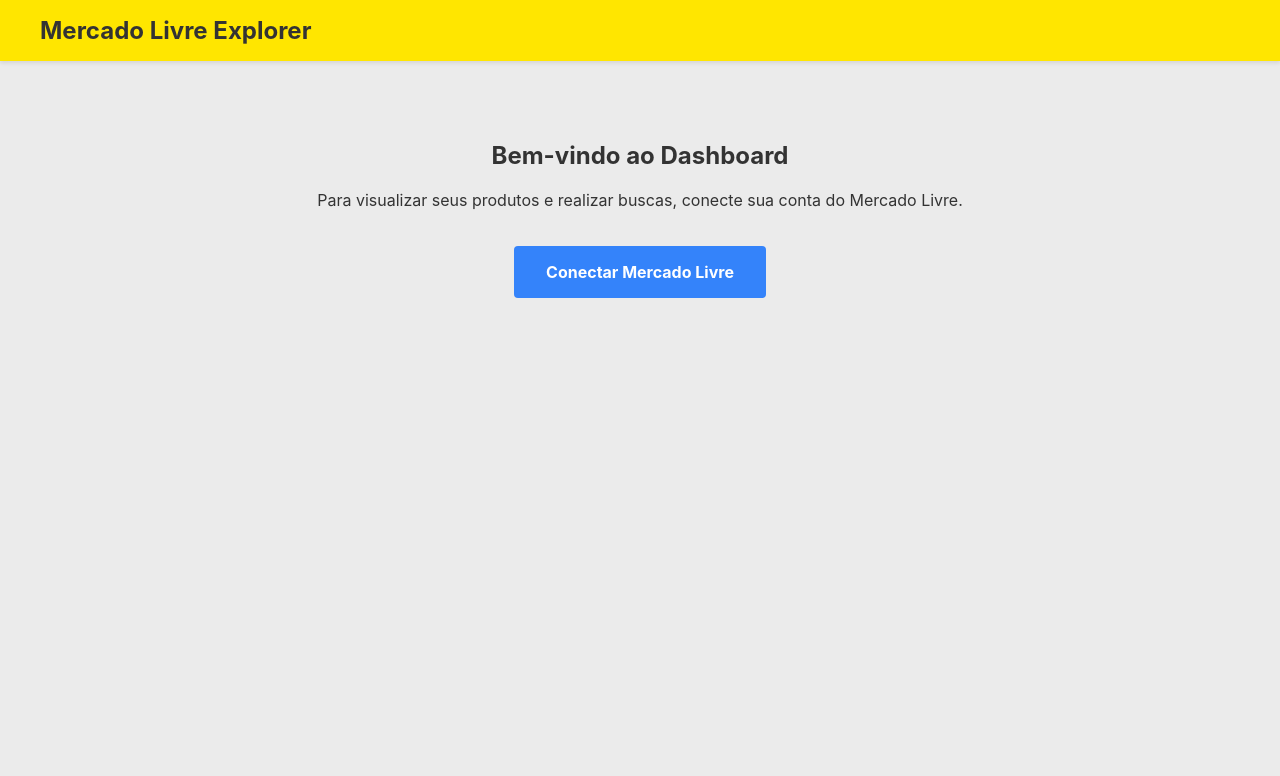
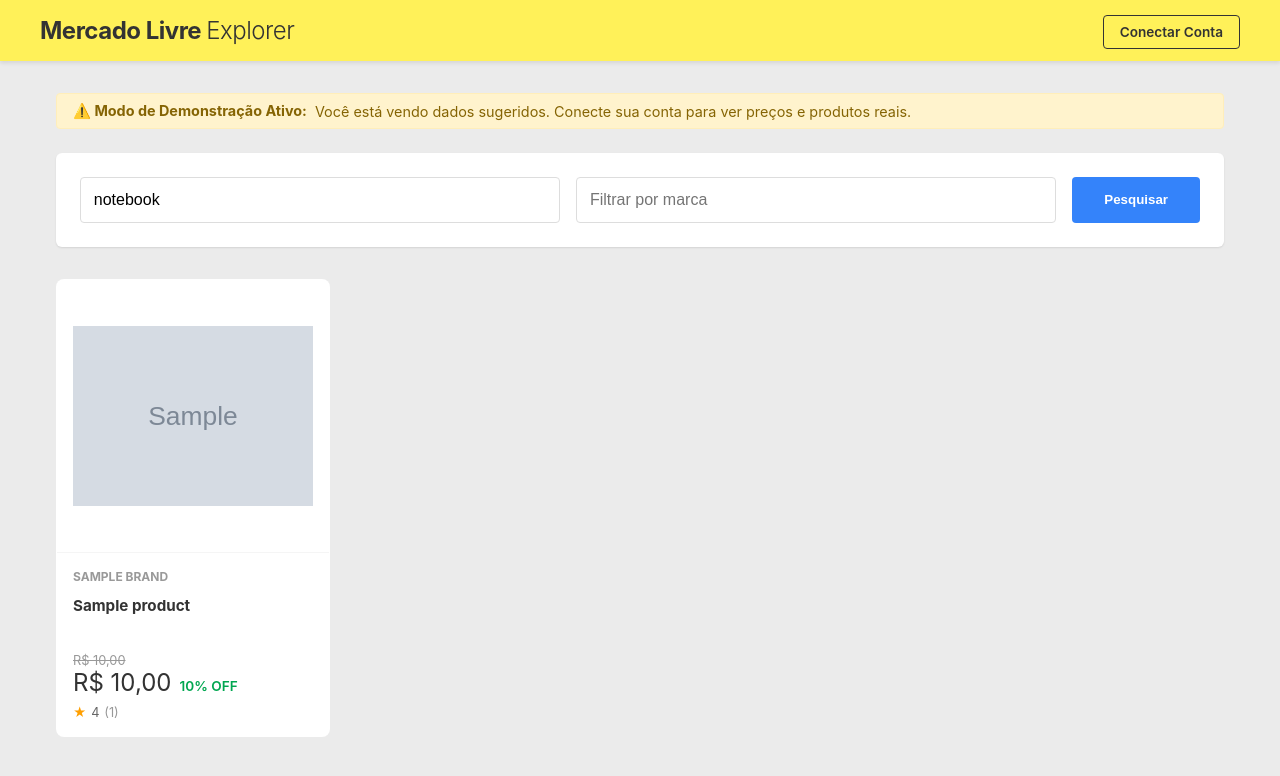
Before and after one commit to Matheusssilva333/Aplicacao-Mercado-Livre, a Flask app: template templates/index.html in a window 1280 px wide. Shown: the top 776 px of the page. Run offline with Flask 3, Linux system fonts and the light colour scheme; the template is opened without the code that fills it: most values are stand-ins (such as "Sample title", 1, 10 or a date in 2020); grey boxes marked "Sample" are stand-in pictures.

Commit message:
feat: implement rich mock fallback and professional product UI

```diff
--- a/app.py
+++ b/app.py
@@ -6,7 +6,7 @@
 from services.auth import AuthService
 from services.mercado_livre import MercadoLivreService
 
-# Configuração de Logging para nível DEBUG no Render
+# Configuração de Logging
 logging.basicConfig(
     level=logging.INFO,
     format='%(asctime)s [%(levelname)s] %(name)s: %(message)s',
@@ -17,81 +17,69 @@
 load_dotenv()
 
 app = Flask(__name__)
-# Chave de sessão persistente
 app.secret_key = os.getenv("FLASK_SECRET_KEY", "ml-production-secure-key-2026")
 
-# Inicialização do serviço com sanitização
 auth_service = AuthService()
-
-@app.before_request
-def log_request_info():
-    # Log de cada requisição para facilitar o debug pelo celular
-    logger.info(f"Requisição: {request.method} {request.url} | User-Agent: {request.user_agent}")
 
 @app.route("/")
 def index():
     access_token = session.get('access_token')
-    if not access_token:
-        logger.info("Sessão vazia: Renderizando Landing Page")
-        return render_template("index.html", products=[])
+    query = request.args.get('q', 'notebook')
+    brand_filter = request.args.get('brand')
+
+    # Instancia serviço (mesmo sem token para permitir modo Mock rico)
+    ml_service = MercadoLivreService(access_token)
 
     try:
-        query = request.args.get('q', 'notebook')
-        ml_service = MercadoLivreService(access_token)
+        # Tenta buscar produtos (o serviço já lida com o fallback para mock rico internamente)
         products = ml_service.search_products(query=query)
 
-        brand_filter = request.args.get('brand')
         if brand_filter:
             products = ml_service.filter_by_brand(products, brand_filter)
 
-        return render_template("index.html", products=products)
+        return render_template("index.html", products=products, is_logged_in=bool(access_token))
     except Exception as e:
-        logger.error(f"Erro Crítico na Home: {str(e)}", exc_info=True)
-        return "Erro interno ao buscar produtos. Verifique os logs do Render.", 500
+        logger.error(f"Erro fatal na rota principal: {str(e)}")
+        # Última linha de defesa: Mock forçado
+        products = ml_service._get_rich_mock_products(query)
+        return render_template("index.html", products=products, is_logged_in=bool(access_token))
 
 @app.route("/login")
 def login():
     url = auth_service.get_auth_url()
     if not url:
-        logger.error("Falha ao gerar URL de Auth - Verifique ML_CLIENT_ID e ML_REDIRECT_URI")
-        return "Erro de configuração no servidor.", 400
+        return redirect(url_for('login_mock'))
     return redirect(url)
+
+@app.route("/login-mock")
+def login_mock():
+    session['access_token'] = 'mock-token'
+    return redirect(url_for('index'))
 
 @app.route("/callback")
 def callback():
     code = request.args.get('code')
     error = request.args.get('error')
 
-    if error:
-        logger.error(f"Mercado Livre retornou erro no callback: {error}")
-        return f"Erro na autorização: {error}", 401
-
-    if not code:
-        logger.warning("Callback acessado sem parâmetro 'code'")
-        return "Código de autorização ausente.", 400
+    if error or not code:
+        logger.warning(f"Falha no callback: {error or 'sem código'}")
+        return redirect(url_for('index'))
 
     token_data = auth_service.exchange_code_for_token(code)
 
     if 'access_token' in token_data:
         session['access_token'] = token_data['access_token']
-        session['refresh_token'] = token_data.get('refresh_token')
-        logger.info("Login OAuth2 concluído com sucesso.")
+        logger.info("Autenticação realizada com sucesso.")
         return redirect(url_for('index'))
     else:
-        error_msg = token_data.get('error_description', 'Erro na troca do token')
-        logger.error(f"Falha na troca do token: {error_msg}")
-        return f"Falha na autenticação: {error_msg}", 401
+        logger.error(f"Erro na troca do token: {token_data.get('error_description')}")
+        return redirect(url_for('index'))
 
 @app.route("/logout")
 def logout():
     session.clear()
     return redirect(url_for('index'))
 
-@app.route("/health")
-def health():
-    return {"status": "online", "domain": request.host}, 200
-
 if __name__ == "__main__":
-    # Garante que o app rode na porta do Render e aceite conexões de rede (0.0.0.0)
     port = int(os.environ.get("PORT", 5000))
     app.run(host='0.0.0.0', port=port)
--- a/static/styles.css
+++ b/static/styles.css
@@ -1,26 +1,32 @@
 :root {
-    --primary-color: #ffe600;
-    /* Amarelo Mercado Livre */
+    --primary-color: #fff159;
     --secondary-color: #3483fa;
-    /* Azul Mercado Livre */
-    --text-color: #333;
     --bg-color: #ebebeb;
-    --card-bg: #fff;
+    --text-color: #333333;
+    --card-bg: #ffffff;
+    --price-color: #333333;
+    --discount-color: #00a650;
+    --rating-color: #ff9f00;
 }
 
+* {
+    box-sizing: border-box;
+}
 
 body {
-    font-family: 'Proxima Nova', -apple-system, "Helvetica Neue", Helvetica, Roboto, Arial, sans-serif;
+    margin: 0;
+    font-family: 'Proxima Nova', -apple-system, 'Helvetica Neue', Helvetica, Roboto, Arial, sans-serif;
     background-color: var(--bg-color);
     color: var(--text-color);
-    margin: 0;
-    padding: 0;
 }
 
 header {
     background-color: var(--primary-color);
-    padding: 1rem 2rem;
+    padding: 1rem;
     box-shadow: 0 2px 4px rgba(0, 0, 0, 0.1);
+    position: sticky;
+    top: 0;
+    z-index: 100;
 }
 
 .container {
@@ -29,114 +35,207 @@
     padding: 0 1rem;
 }
 
+.header-content {
+    display: flex;
+    justify-content: space-between;
+    align-items: center;
+    max-width: 1200px;
+    margin: 0 auto;
+}
+
+.auth-nav a {
+    text-decoration: none;
+    color: #333;
+    font-weight: 600;
+    margin-left: 1rem;
+}
+
 .filters {
-    background: var(--card-bg);
+    background: #fff;
     padding: 1.5rem;
-    border-radius: 8px;
+    border-radius: 6px;
     margin-bottom: 2rem;
-    display: flex;
-    gap: 1rem;
-    align-items: center;
     box-shadow: 0 1px 2px rgba(0, 0, 0, 0.1);
 }
 
-input[type="text"] {
+.filters form {
+    display: flex;
+    gap: 1rem;
+    flex-wrap: wrap;
+}
+
+.filters input {
+    flex: 1;
+    min-width: 200px;
     padding: 0.8rem;
     border: 1px solid #ddd;
     border-radius: 4px;
-    flex-grow: 1;
     font-size: 1rem;
 }
 
-button {
+.filters button {
+    padding: 0.8rem 2rem;
     background-color: var(--secondary-color);
     color: white;
     border: none;
-    padding: 0.8rem 1.5rem;
     border-radius: 4px;
+    font-weight: 600;
     cursor: pointer;
-    font-weight: 600;
     transition: background 0.2s;
 }
 
-button:hover {
+.filters button:hover {
     background-color: #2968c8;
 }
 
 .product-grid {
     display: grid;
-    grid-template-columns: repeat(auto-fill, minmax(250px, 1fr));
+    grid-template-columns: repeat(auto-fill, minmax(240px, 1fr));
     gap: 1.5rem;
 }
 
 .product-card {
-    background: var(--card-bg);
+    background-color: var(--card-bg);
     border-radius: 8px;
     overflow: hidden;
     transition: transform 0.2s, box-shadow 0.2s;
+    cursor: pointer;
     display: flex;
     flex-direction: column;
-    box-shadow: 0 1px 2px rgba(0, 0, 0, 0.1);
+    border: 1px solid transparent;
 }
 
 .product-card:hover {
     transform: translateY(-5px);
     box-shadow: 0 10px 20px rgba(0, 0, 0, 0.1);
+    border-color: #eee;
+}
+
+.product-image-container {
+    position: relative;
+    width: 100%;
+    padding-top: 100%;
+    border-bottom: 1px solid #f5f5f5;
 }
 
 .product-image {
+    position: absolute;
+    top: 0;
+    left: 0;
     width: 100%;
-    height: 200px;
+    height: 100%;
     object-fit: contain;
-    background: #fff;
-    border-bottom: 1px solid #eee;
+    padding: 1rem;
 }
 
 .product-info {
     padding: 1rem;
-    flex-grow: 1;
     display: flex;
     flex-direction: column;
+    flex-grow: 1;
 }
 
 .product-brand {
-    font-size: 0.8rem;
-    color: #666;
+    font-size: 0.75rem;
+    color: #999;
     text-transform: uppercase;
-    margin-bottom: 0.5rem;
+    margin-bottom: 0.25rem;
+    font-weight: 700;
 }
 
 .product-title {
-    font-size: 1rem;
-    font-weight: 400;
-    margin: 0 0 1rem 0;
-    line-height: 1.2;
-    max-height: 2.4rem;
-    /* Use max-height instead of fixed height */
-    overflow: hidden;
+    font-size: 0.95rem;
+    margin: 0.5rem 0;
+    color: #333;
+    line-height: 1.3;
     display: -webkit-box;
     -webkit-line-clamp: 2;
-    line-clamp: 2;
     -webkit-box-orient: vertical;
+    overflow: hidden;
+    height: 2.6rem;
+}
+
+.price-container {
+    margin: 0.5rem 0;
+}
+
+.original-price {
+    font-size: 0.8rem;
+    color: #999;
+    text-decoration: line-through;
+    display: block;
+}
+
+.current-price-row {
+    display: flex;
+    align-items: baseline;
+    gap: 0.5rem;
 }
 
 .product-price {
     font-size: 1.5rem;
-    font-weight: 500;
+    font-weight: 400;
+    color: var(--price-color);
+}
+
+.discount-badge {
+    color: var(--discount-color);
+    font-size: 0.85rem;
+    font-weight: 600;
+}
+
+.free-shipping {
+    color: var(--discount-color);
+    font-size: 0.8rem;
+    font-weight: 600;
+    margin-bottom: 0.5rem;
+}
+
+.rating-container {
+    display: flex;
+    align-items: center;
+    gap: 0.3rem;
     margin-top: auto;
 }
 
-.login-container {
-    text-align: center;
-    margin-top: 5rem;
+.star {
+    color: var(--rating-color);
+    font-size: 0.8rem;
 }
 
-.btn-auth {
-    display: inline-block;
-    background: var(--secondary-color);
-    color: white;
-    padding: 1rem 2rem;
-    text-decoration: none;
+.rating-value {
+    font-size: 0.8rem;
+    color: #666;
+}
+
+.reviews-count {
+    font-size: 0.8rem;
+    color: #999;
+}
+
+.demo-badge {
+    background: #fff3cd;
+    color: #856404;
+    padding: 0.5rem 1rem;
     border-radius: 4px;
-    font-weight: bold;
+    border: 1px solid #ffeeba;
+    margin-bottom: 1.5rem;
+    font-size: 0.9rem;
+    display: flex;
+    align-items: center;
+    gap: 0.5rem;
 }
+
+.btn-auth-header {
+    background-color: transparent;
+    border: 1px solid #333;
+    padding: 0.5rem 1rem;
+    border-radius: 4px;
+    font-size: 0.85rem;
+    transition: all 0.2s;
+}
+
+.btn-auth-header:hover {
+    background-color: #333;
+    color: var(--primary-color);
+}
--- a/templates/index.html
+++ b/templates/index.html
@@ -4,73 +4,85 @@
 <head>
     <meta charset="UTF-8">
     <meta name="viewport" content="width=device-width, initial-scale=1.0">
-    <title>ML Agent - Dashboard de Produtos</title>
+    <title>ML Explorer - Search & Discovery</title>
     <link rel="stylesheet" href="{{ url_for('static', filename='styles.css') }}">
 </head>
 
 <body>
     <header>
-        <div
-            style="max-width: 1200px; margin: 0 auto; display: flex; justify-content: space-between; align-items: center;">
-            <h1 style="margin: 0; font-size: 1.5rem;">Mercado Livre Explorer</h1>
-            {% if session.get('access_token') %}
-            <a href="{{ url_for('logout') }}" style="text-decoration: none; color: #333; font-size: 0.9rem;">Sair</a>
-            {% endif %}
+        <div class="header-content">
+            <h1 style="margin: 0; font-size: 1.5rem; letter-spacing: -0.5px;">Mercado Livre <span
+                    style="font-weight: 300;">Explorer</span></h1>
+            <div class="auth-nav">
+                {% if is_logged_in %}
+                <span style="font-size: 0.9rem; margin-right: 0.5rem; opacity: 0.7;">Conectado</span>
+                <a href="{{ url_for('logout') }}" class="btn-auth-header">Sair</a>
+                {% else %}
+                <a href="{{ url_for('login') }}" class="btn-auth-header">Conectar Conta</a>
+                {% endif %}
+            </div>
         </div>
     </header>
 
     <div class="container">
-        {% if not session.get('access_token') %}
-        <div class="login-container">
-            <h2>Bem-vindo ao Dashboard</h2>
-            <p>Para visualizar seus produtos e realizar buscas, conecte sua conta do Mercado Livre.</p>
-            <br>
-            <a href="{{ url_for('login') }}" class="btn-auth">Conectar Mercado Livre</a>
-        </div>
-        {% else %}
-        {% if session.get('access_token') == 'mock-token' %}
-        <div
-            style="background: #fff3cd; color: #856404; padding: 1rem; border-radius: 4px; margin-bottom: 2rem; border: 1px solid #ffeeba;">
-            <strong>Modo de Demonstração:</strong> Você está visualizando dados mockados porque o arquivo .env não
-            possui credenciais válidas.
+        {% if not is_logged_in %}
+        <div class="demo-badge">
+            <strong>⚠️ Modo de Demonstração Ativo:</strong>
+            Você está vendo dados sugeridos. Conecte sua conta para ver preços e produtos reais.
         </div>
         {% endif %}
+
         <div class="filters">
-            <form action="/" method="GET" style="display: flex; width: 100%; gap: 1rem;">
-                <input type="text" name="brand" placeholder="Filtrar por marca (ex: Samsung, Apple...)"
+            <form action="/" method="GET">
+                <input type="text" name="q" placeholder="Buscar produtos, marcas e muito mais..."
+                    value="{{ request.args.get('q', 'notebook') }}">
+                <input type="text" name="brand" placeholder="Filtrar por marca"
                     value="{{ request.args.get('brand', '') }}">
-                <input type="text" name="q" placeholder="Buscar outro produto..."
-                    value="{{ request.args.get('q', 'notebook') }}">
-                <button type="submit">Buscar / Filtrar</button>
+                <button type="submit">Pesquisar</button>
             </form>
         </div>
 
         <div class="product-grid">
             {% for product in products %}
-            <div class="product-card">
-                <img src="{{ product.thumbnail }}" alt="{{ product.title }}" class="product-image">
+            <div class="product-card" onclick="window.open('{{ product.permalink }}', '_blank')">
+                <div class="product-image-container">
+                    <img src="{{ product.thumbnail }}" alt="{{ product.title }}" class="product-image">
+                </div>
                 <div class="product-info">
                     <span class="product-brand">{{ product.brand }}</span>
                     <h3 class="product-title">{{ product.title }}</h3>
-                    <div class="product-price">
-                        {% if product.price %}
-                        {{ "R$ {:,.2f}".format(product.price).replace(',', 'X').replace('.', ',').replace('X', '.') }}
-                        {% else %}
-                        Preço sob consulta
+
+                    <div class="price-container">
+                        {% if product.original_price %}
+                        <span class="original-price">R$ {{ "{:,.2f}".format(product.original_price).replace(',',
+                            'X').replace('.', ',').replace('X', '.') }}</span>
                         {% endif %}
+                        <div class="current-price-row">
+                            <span class="product-price">R$ {{ "{:,.2f}".format(product.price).replace(',',
+                                'X').replace('.', ',').replace('X', '.') }}</span>
+                            {% if product.discount > 0 %}
+                            <span class="discount-badge">{{ product.discount }}% OFF</span>
+                            {% endif %}
+                        </div>
                     </div>
-                    <a href="{{ product.permalink }}" target="_blank"
-                        style="margin-top: 1rem; color: var(--secondary-color); text-decoration: none; font-size: 0.9rem;">Ver
-                        no ML</a>
+
+                    {% if product.free_shipping %}
+                    <div class="free-shipping">Frete grátis</div>
+                    {% endif %}
+
+                    <div class="rating-container">
+                        <span class="star">★</span>
+                        <span class="rating-value">{{ product.rating }}</span>
+                        <span class="reviews-count">({{ product.reviews_count }})</span>
+                    </div>
                 </div>
             </div>
             {% else %}
-            <div style="grid-column: 1 / -1; text-align: center; padding: 3rem;">
-                <p>Nenhum produto encontrado para estes filtros.</p>
+            <div style="grid-column: 1 / -1; text-align: center; padding: 5rem 0;">
+                <p style="font-size: 1.2rem; color: #666;">Nenhum produto encontrado. Tente outra busca!</p>
             </div>
             {% endfor %}
         </div>
-        {% endif %}
     </div>
 </body>
 
```
Also changed, not shown: services/mercado_livre.py (+67 -54 lines).
